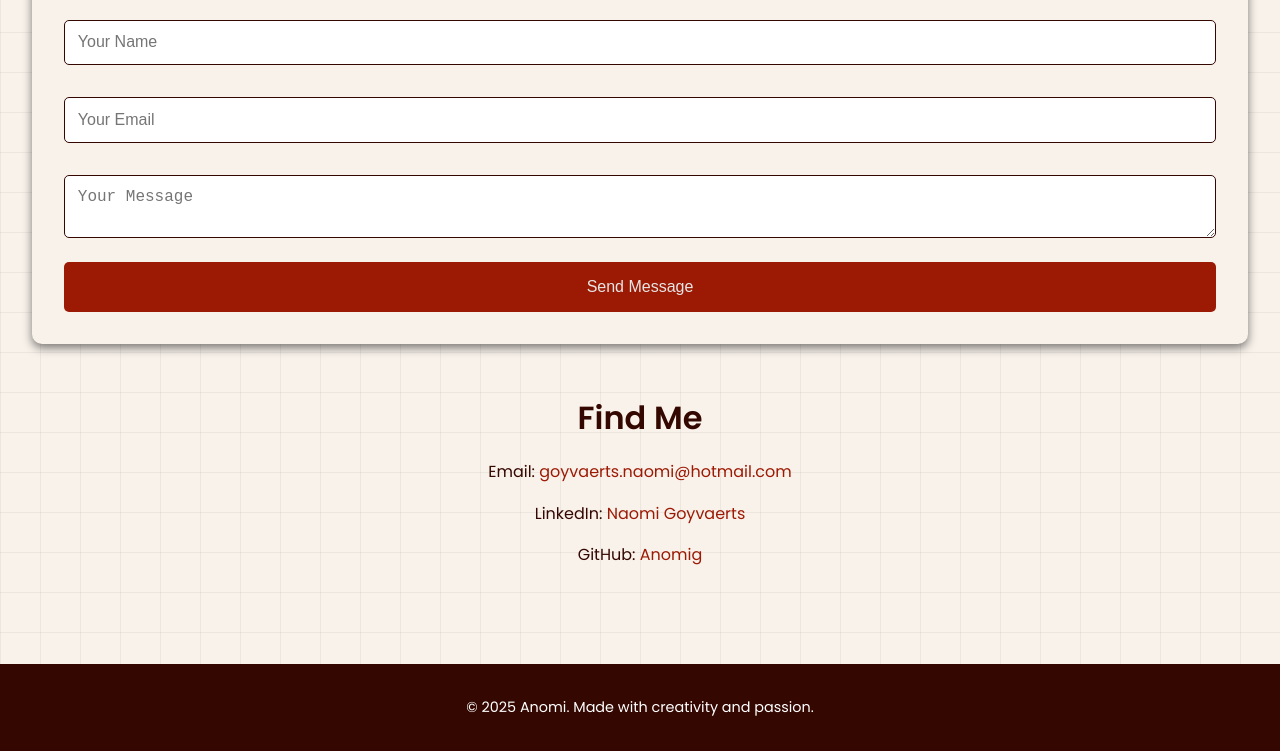
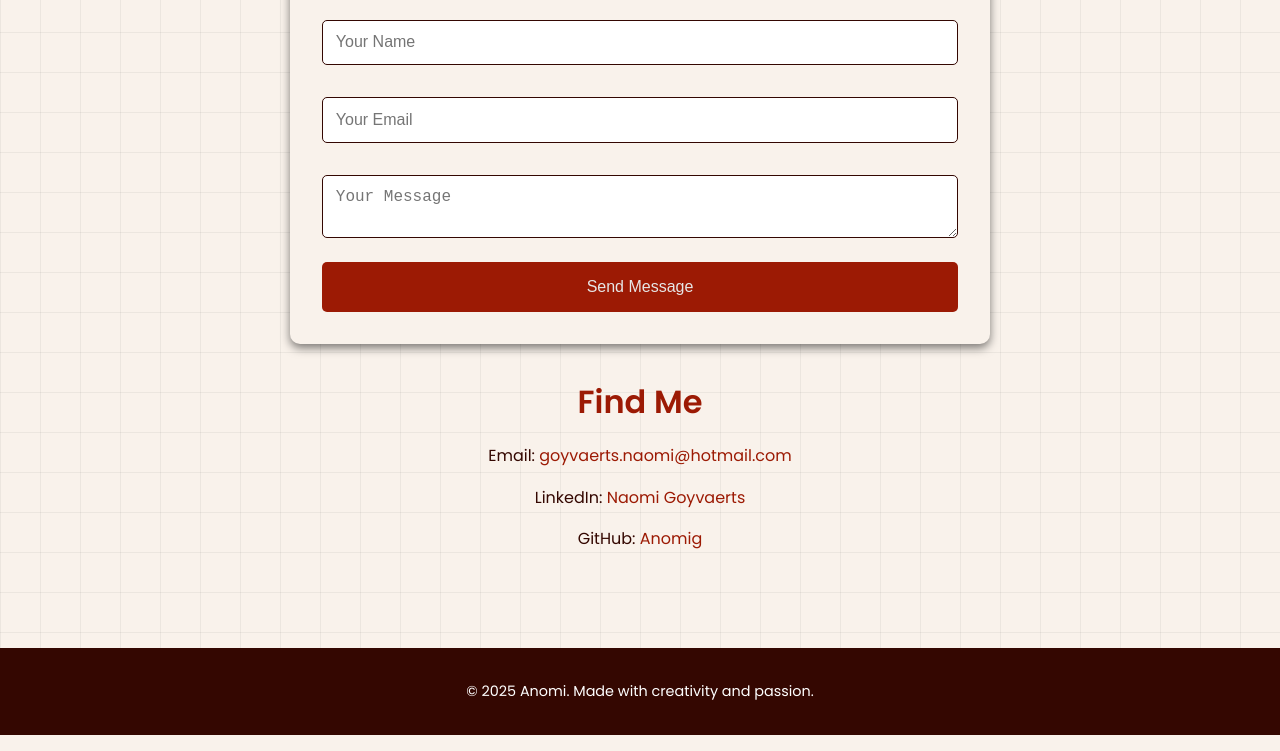
Before and after one commit to Anomig/Anomi, a plain HTML site: page contact.html in a window 1280 px wide. Shown: the part 328-1079 px from the top of the page. Drawn offline with Linux system fonts and the light colour scheme.

Commit message:
contact form in center

```diff
--- a/styles/contact.css
+++ b/styles/contact.css
@@ -79,6 +79,8 @@ nav a:hover {
     background-color: var(--light-peach);
     border-radius: 10px;
     box-shadow: 0 4px 10px rgba(0, 0, 0, 0.5);
+    max-width: 700px;
+    margin: 0 auto;
 }
 
 .contact-form-section h2 {
@@ -119,7 +121,7 @@ form button:hover {
 .contact-info h2 {
     font-size: 2rem;
     margin-bottom: 1rem;
-    color: var(--dark-brown);
+    color: var(--deep-red);
 }
 
 .contact-info ul {
```
Also changed, not shown: aboutme.html (+2 -2 lines).
